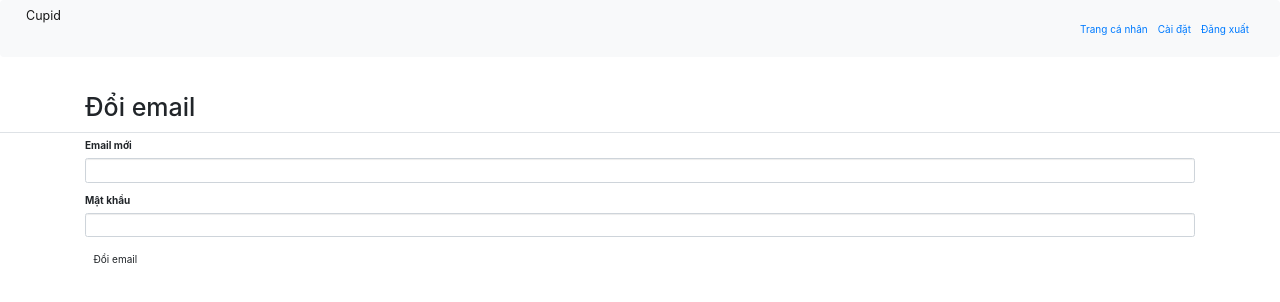
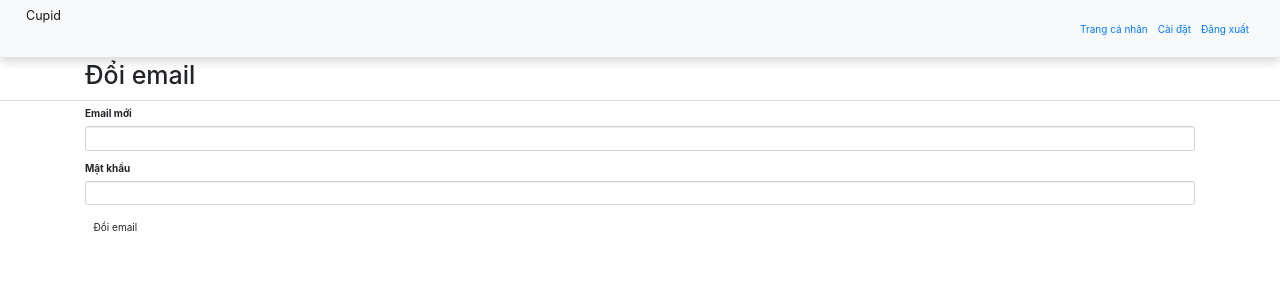
Before and after one commit to vuongchison/Cupid, a Flask app: page /auth/change-email in a window 1280 px wide. Shown: the top 302 px of the page. Run offline with Flask 2, Linux system fonts and the light colour scheme; the visitor is signed in with stand-in values (Sample User, id 1); data comes from the database, SQL or seed files in the repository; parts of the project's set-up code (start-up, migrations or seed data) failed here and were passed over; some libraries are stand-ins or nearby versions.

Commit message:
Navbar
Navbar fixed-top

```diff
--- a/app/templates/base.html
+++ b/app/templates/base.html
@@ -13,7 +13,7 @@
 
 {% block navbar %}
 
-<nav class="navbar navbar-expand-lg py-0 py-sm-0 py-md-1 py-lg-1 py-xl-1  navbar-light bg-light ">
+<nav class="navbar fixed-top shadow navbar-expand-lg py-0 py-md-1 navbar-light bg-light">
     <a class="navbar-brand" href="{{ url_for('main.index') }}">Cupid</a>
     {% if current_user.is_authenticated %}
     <a href="#"><img src="../static/message.png" class="navbar-brand" alt="Message" style="width:20px;"></a>
@@ -58,6 +58,8 @@
 {% endblock %}
 
 {% block content %}
+<div class="mt-5">
+    <br>
     <div class="container ">
         {% for message in get_flashed_messages() %}
         <br>
@@ -73,7 +75,7 @@
         {% block page_header %}{% endblock %}
     </div>
 
-
+</div>
 {% block page_content %}{% endblock %}
 
 {% block pagination %}
```
Lines whose indentation alone changed are shown as unchanged.
